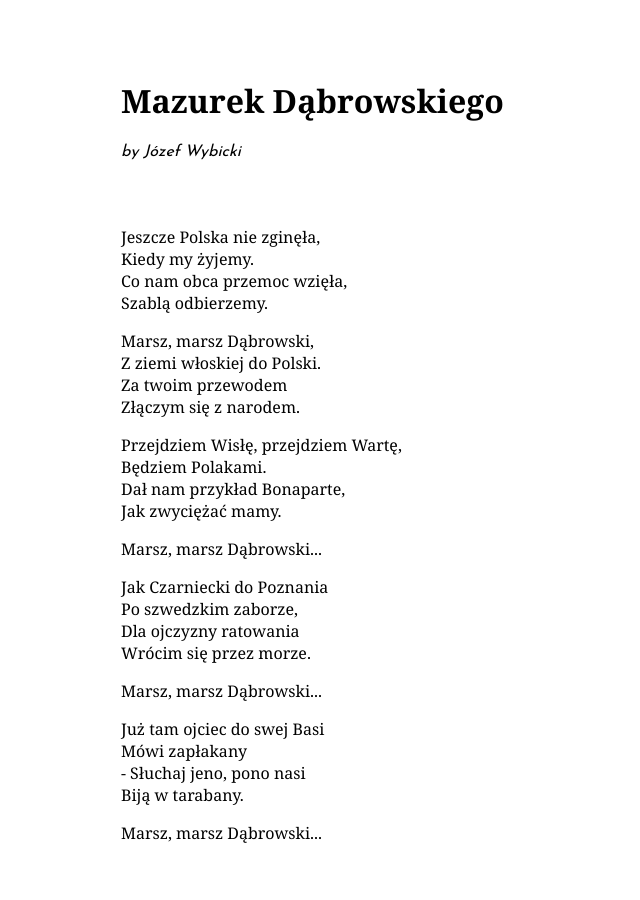
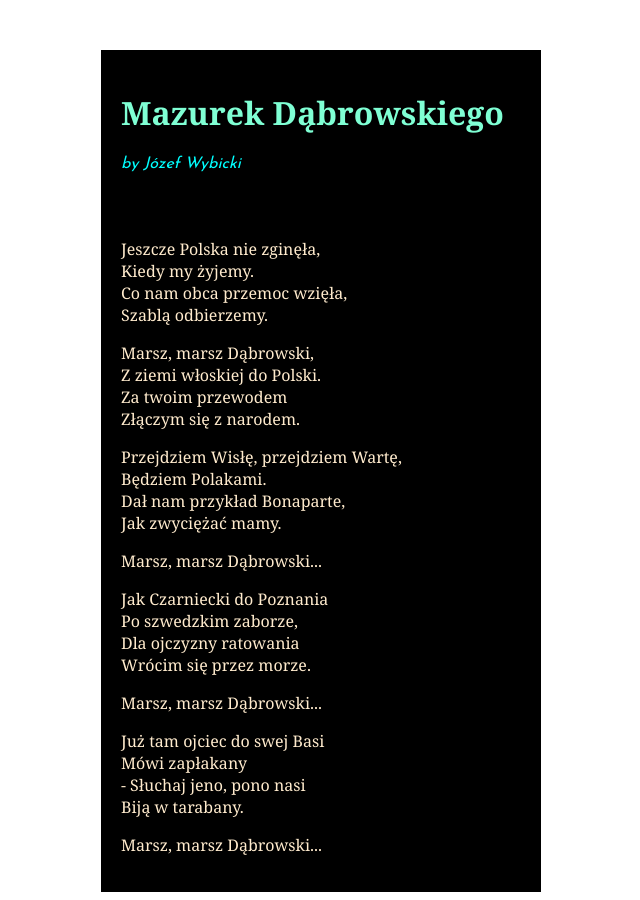
Before and after one commit to wjozwik/learning-git-2, a plain HTML site: page index.html in a window 1280 px wide. Shown: the whole page, without its empty margins (319-959 px from the left). Before the commit the page ends 860 px from the top, so only its background shows below. Drawn offline with Linux system fonts and the light colour scheme.

Commit message:
Update styles for page header

```diff
--- a/css/style.css
+++ b/css/style.css
@@ -5,12 +5,15 @@ $font-logo: 'Josefin Sans', sans-serif; */
 
 header {
     margin: 0 auto;
-    padding-top: 50px;
+    margin-top: 50px;
+    padding: 20px;
     width: 400px;
+    background-color:black
 }
 
 h1 {
     font-family: Georgia, 'Times New Roman', Times, serif;
+    color:aquamarine
 }
 
 h2 {
@@ -19,8 +22,10 @@ h2 {
     font-family: 'Josefin Sans', sans-serif;
     font-size: 16px;
     font-weight: 400;
+    color:aqua
 }
 
 p {
     font-family: Georgia, 'Times New Roman', Times, serif;
+    color:blanchedalmond
 }
```
